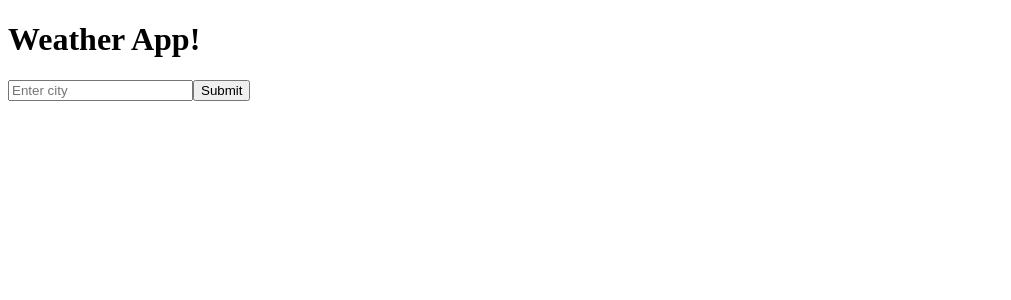
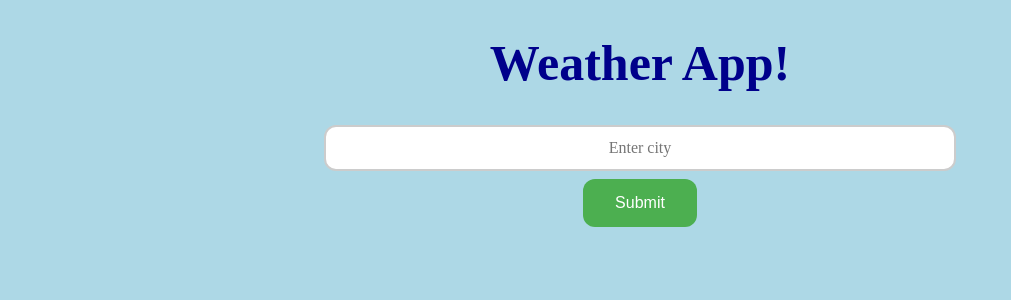
Before and after one commit to SchoolOfCode/bc14_w11d5_hackathon_react-typescript-anas-mohammad-jason-room-3, a React (Create React App) app in the folder weather-app/: page / in a window 1280 px wide. Shown: the top 300 px of the page, without its empty margins (0-1011 px from the left). Built offline with nearby package versions, Linux system fonts and the light colour scheme.

Commit message:
added basic css

```diff
--- a/weather-app/src/Components/App.css
+++ b/weather-app/src/Components/App.css
@@ -0,0 +1,130 @@
+/*
+- Center the title on the page
+*/
+
+html {
+    height: 100%;
+    background-color: lightblue;
+}
+
+#button {
+    background-color: #4CAF50;
+    border: none;
+    color: white;
+    padding: 15px 32px;
+    text-align: center;
+    text-decoration: none;
+    font-size: 16px;
+    margin: 4px 2px;
+    cursor: pointer;
+    border-radius: 12px;
+    /* center this button */
+    display: block;
+    margin-left: auto;
+    margin-right: auto;
+
+}
+
+#button:hover {
+    background-color: #3e8e41;
+}
+
+#button:active {
+    background-color: #3e8e41;
+    transform: translateY(4px);
+}
+
+#button:focus {
+    outline: none;
+}
+
+#input {
+    width: 50%;
+    padding: 12px 20px;
+    margin: 8px 0;
+    box-sizing: border-box;
+    border-radius: 12px;
+    border: 2px solid #ccc;
+    -webkit-transition: 0.5s;
+    transition: 0.5s;
+    outline: none;
+    /* center this */
+    display: block;
+    margin-left: auto;
+    margin-right: auto;
+    /* change placeholde text so it looks more designed */
+    font-family: 'Times New Roman', Times, serif;
+    font-size: 16px;
+    text-align: center;
+
+
+}
+
+#input:focus {
+    border: 3px solid #555;
+}
+
+#title {
+    font-size: 50px;
+    text-align: center;
+    font-family: 'Times New Roman', Times, serif;
+    color: #4CAF50;
+}
+
+#title:hover {
+    color: #3e8e41;
+}
+
+#title:active {
+    color: #3e8e41;
+    transform: translateY(4px);
+}
+
+#title:focus {
+    outline: none;
+}
+
+#title{
+    font-size: 50px;
+    text-align: center;
+    font-family: 'Times New Roman', Times, serif;
+    color: darkblue;
+}
+
+container {
+
+    display: inline-flex;
+    justify-content: center;
+    align-items: center;
+    width: 100%;
+    height: 100%;
+    background: darkblue;
+
+  }
+  .weather {
+    margin-top: 5%;
+    display: flex;
+    flex-direction: column;
+    justify-content: center;
+    align-items: center;
+    padding: 20px;
+    background: darkblue;
+    border-radius: 20px;
+    box-shadow: 0px 0px 20px rgba(255, 255, 255, 0.2);
+    color: #fff;
+    font-weight: bold;
+    text-align: center;
+    opacity: 0.8;
+  }
+
+  h2 {
+    font-size: 2.5rem;
+    margin-bottom: 20px;
+    text-shadow: 0px 0px 10px rgba(255, 255, 255, 0.3);
+  }
+
+  p {
+    font-size: 1.5rem;
+    margin-bottom: 10px;
+    text-shadow: 0px 0px 5px rgba(255, 255, 255, 0.2);
+  }
--- a/weather-app/src/Components/App.tsx
+++ b/weather-app/src/Components/App.tsx
@@ -1,11 +1,12 @@
 import React from "react";
+import "./App.css";
 
 import InputCity from "./InputCity";
 
 const App: React.FC = () => {
   return (
     <div>
-      <h1>Weather App!</h1>
+      <h1 id='title'>Weather App!</h1>
       <InputCity />
     </div>
   );
--- a/weather-app/src/Components/InputCity.tsx
+++ b/weather-app/src/Components/InputCity.tsx
@@ -1,4 +1,5 @@
 import React, { useState } from "react";
+import "./App";
 // import moment from 'moment';
 // import GetWeather from './WeatherDisplay';
 import WeatherDisplay from "./WeatherDisplay";
@@ -38,6 +39,7 @@ const InputCity = () => {
   return (
     <>
       <input
+	  id='input'
         type="text"
         placeholder="Enter city"
         onKeyUp={(e: React.KeyboardEvent<HTMLInputElement>) => {
@@ -45,7 +47,7 @@ const InputCity = () => {
           console.log(city);
         }}
       />
-      <button onClick={getWeather}>Submit</button>
+      <button id='button' onClick={getWeather}>Submit</button>
       {success === true && clicked === true ? (
         <WeatherDisplay
           name={name}
--- a/weather-app/src/Components/WeatherDisplay.tsx
+++ b/weather-app/src/Components/WeatherDisplay.tsx
@@ -1,4 +1,5 @@
-import React from "react";
+import React from 'react';
+import './App.css';
 type WeatherProps = {
   name: string;
   description: string;
@@ -12,14 +13,14 @@ const WeatherDisplay: React.FC<WeatherProps> = ({
   humidity,
 }) => {
   return (
-    <>
-      <div className="weather">
+    <div className='container'>
+      <div className='weather'>
         <h2>Weather in {name}</h2>
-        <p>{description}</p>
-        <p>{temp}C</p>
-        <p>{humidity}%</p>
+        <p>Description: {description}</p>
+        <p>Temperature: {temp}C</p>
+        <p>Humidity: {humidity}%</p>
       </div>
-    </>
+    </div>
   );
 };
 export default WeatherDisplay;
```
